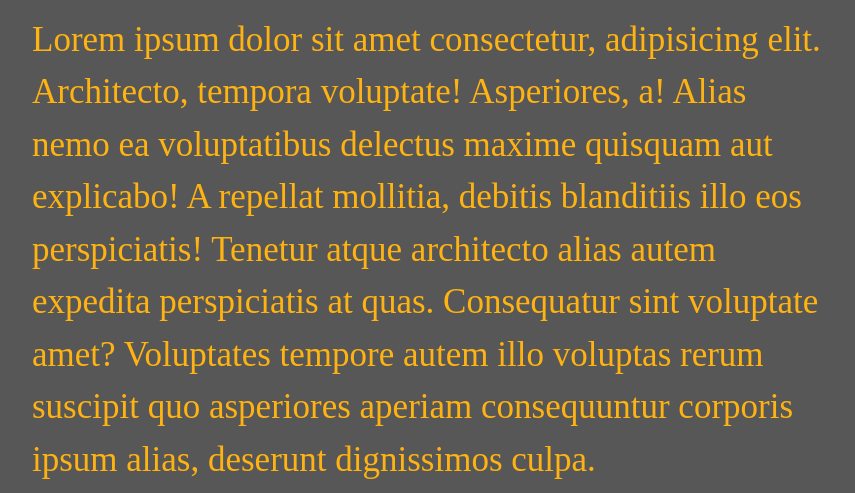
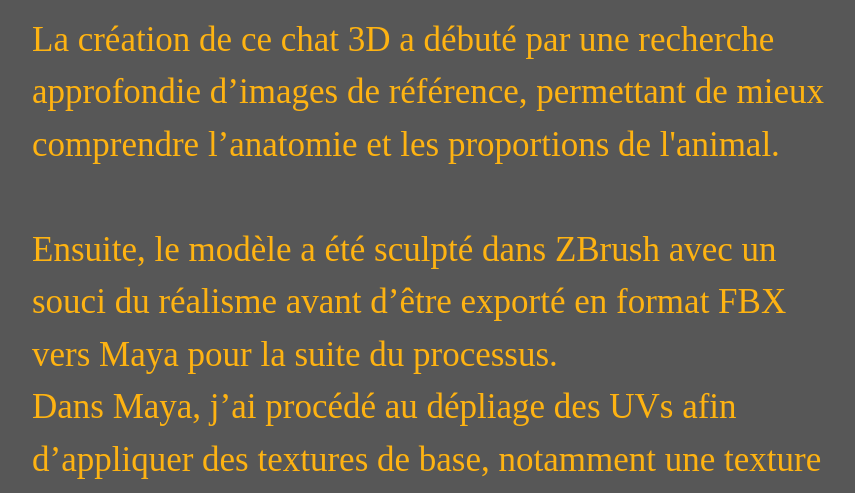
Before and after one commit to IshtarFolo/siteWebChat-PocalypseNow, a WordPress theme: template creation.php in a window 1280 px wide. Shown: the part 936-1429 px from the top of the page, without its empty margins (208-1063 px from the left). Run offline with PHP 8.4 and a stand-in for WordPress, Linux system fonts and the light colour scheme; the site name, menu and one post (Sample post) are stand-ins, and other content is empty; style sheets or scripts are compiled from the project's sources.

Commit message:
Changement du texte de substitut de la page "creation.php" et changement du style pour la classe "active" qui devient "actif"

```diff
--- a/creation.php
+++ b/creation.php
@@ -31,12 +31,17 @@
     <div class="contenu texte-intro">
         <h2 class="mb-4 mx-2">Processus de création :</h2>
         <!-- Style de l'image temporaire!!! -->
-        <p>Lorem ipsum dolor sit amet consectetur, adipisicing elit. Architecto, tempora voluptate! Asperiores, a! Alias
-            nemo ea voluptatibus delectus maxime quisquam aut explicabo! A repellat mollitia, debitis blanditiis illo
-            eos perspiciatis!
-            Tenetur atque architecto alias autem expedita perspiciatis at quas. Consequatur sint voluptate amet?
-            Voluptates tempore autem illo voluptas rerum suscipit quo asperiores aperiam consequuntur corporis ipsum
-            alias, deserunt dignissimos culpa.</p>
+        <p class="mb-5">La création de ce chat 3D a débuté par une recherche approfondie d’images de référence, permettant de mieux comprendre l’anatomie et les proportions de l'animal. <br><br>
+
+Ensuite, le modèle a été sculpté dans ZBrush avec un souci du réalisme avant d’être exporté en format FBX vers Maya pour la suite du processus.<br>
+
+Dans Maya, j’ai procédé au dépliage des UVs afin d’appliquer des textures de base, notamment une texture transparente pour le globe oculaire ainsi qu'une texture simple pour l'iris du chat et une matériel de base pour la peau.<br><br>
+
+Après cela, j’ai réalisé le rigging et le skinning du modèle pour permettre son animation. Avant d’aller plus loin, j’ai testé l’animation afin de m’assurer de la bonne déformation du modèle.<br><br>
+
+Une fois ces étapes validées, j’ai utilisé XGen pour créer un grooming le plus réaliste possible, avec mes limitations graphiques, ajoutant du volume et du détail au pelage du chat.<br><br>
+
+Enfin, j’ai procédé aux rendus finaux, mettant en valeur le modèle avec un éclairage dynamique et un décor simple.</p>
 
 			<!-- Carousel Bootstrap	 -->
             <div id="carouselExampleControls" class="carousel slide" data-ride="carousel">
--- a/js/index.js
+++ b/js/index.js
@@ -14,8 +14,8 @@
         // On capture l'element parent du bouton
         let parent = bouton.parentElement;
 
-        // On ajoute la classe 'active' au bouton
-        parent.classList.add('active');
+        // On ajoute la classe 'actif' au bouton
+        parent.classList.add('actif');
 
         // On change l'image du fond en fonction de la page
         if (url.endsWith("index.php") || url === "/")
--- a/sass/_base.scss
+++ b/sass/_base.scss
@@ -102,3 +102,10 @@
         }
     }
 }
+
+/*----- Style du carousel pour la page creation.php ------*/
+.carousel-item {
+    .active {
+      border: none;
+    }
+  }
--- a/sass/_header.scss
+++ b/sass/_header.scss
@@ -132,8 +132,8 @@
     }
 }
 
-// Classe active si la page actuelle est la meme que celle du bouton
-.active {
+// Classe actif si la page actuelle est la meme que celle du bouton
+.actif {
     background-color: var(--gris-base);
     border: 2px solid var(--jaune-texte);
 }
```
Also changed, not shown: css/style.css (+6 -1 lines).
